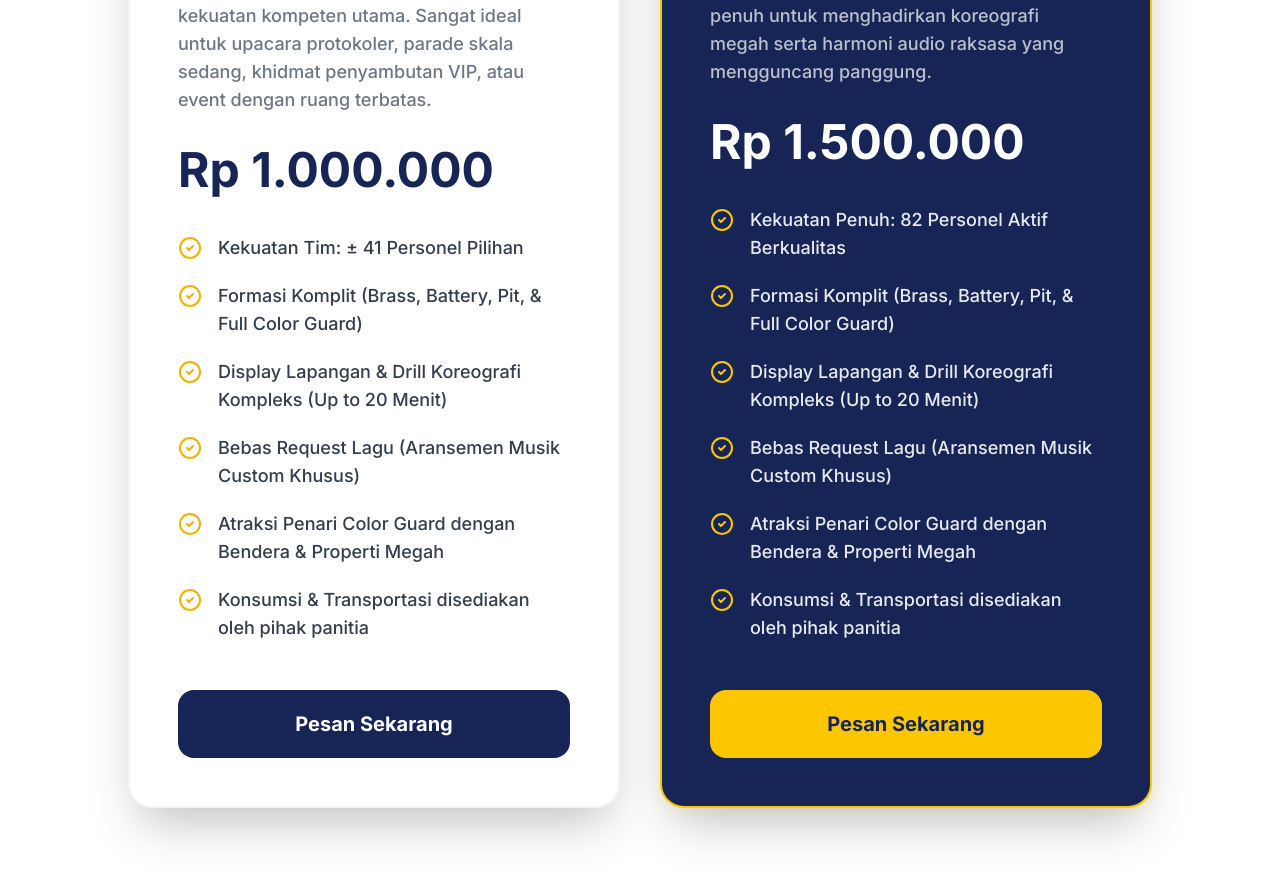
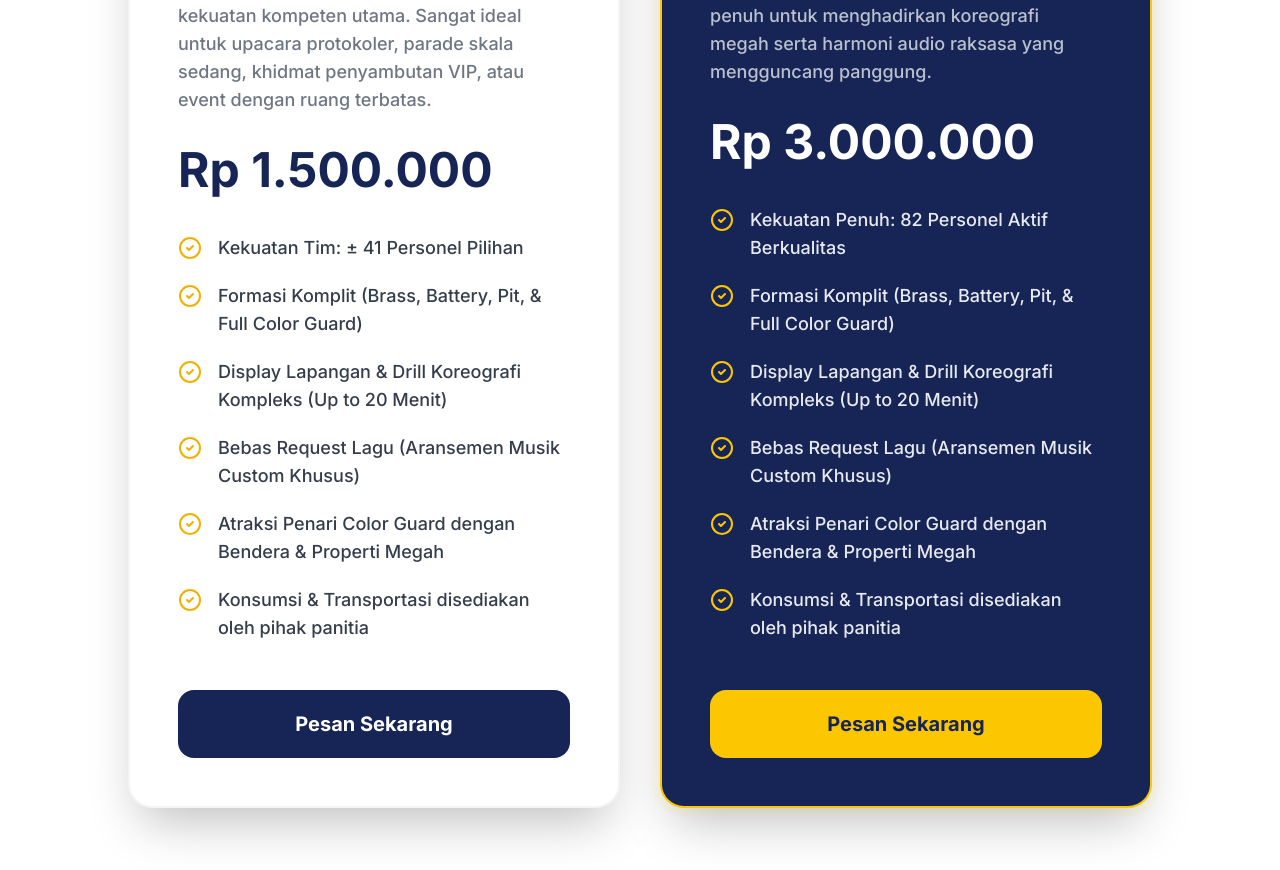
Before and after one commit to GemaTaruna/landingpage, a React (Vite) app: page / in a window 1280 px wide. Shown: the part 4550-5420 px from the top of the page. Built offline with nearby package versions, Linux system fonts and the light colour scheme; no server answers; the database is empty.

Commit message:
Update App.tsx

```diff
--- a/src/App.tsx
+++ b/src/App.tsx
@@ -90,7 +90,7 @@ const pricingPackages = [
   {
     name: "Paket Half Team",
     description: "Kombinasi dinamis dengan setengah kekuatan kompeten utama. Sangat ideal untuk upacara protokoler, parade skala sedang, khidmat penyambutan VIP, atau event dengan ruang terbatas.",
-    price: "Rp 1.000.000",
+    price: "Rp 1.500.000",
     features: [
       "Kekuatan Tim: ± 41 Personel Pilihan",
       "Formasi Komplit (Brass, Battery, Pit, & Full Color Guard)",
@@ -104,7 +104,7 @@ const pricingPackages = [
   {
     name: "Paket Full Team",
     description: "Pertunjukan kolosal spektakuler berkekuatan penuh untuk menghadirkan koreografi megah serta harmoni audio raksasa yang mengguncang panggung.",
-    price: "Rp 1.500.000",
+    price: "Rp 3.000.000",
     features: [
       "Kekuatan Penuh: 82 Personel Aktif Berkualitas",
       "Formasi Komplit (Brass, Battery, Pit, & Full Color Guard)",
```
